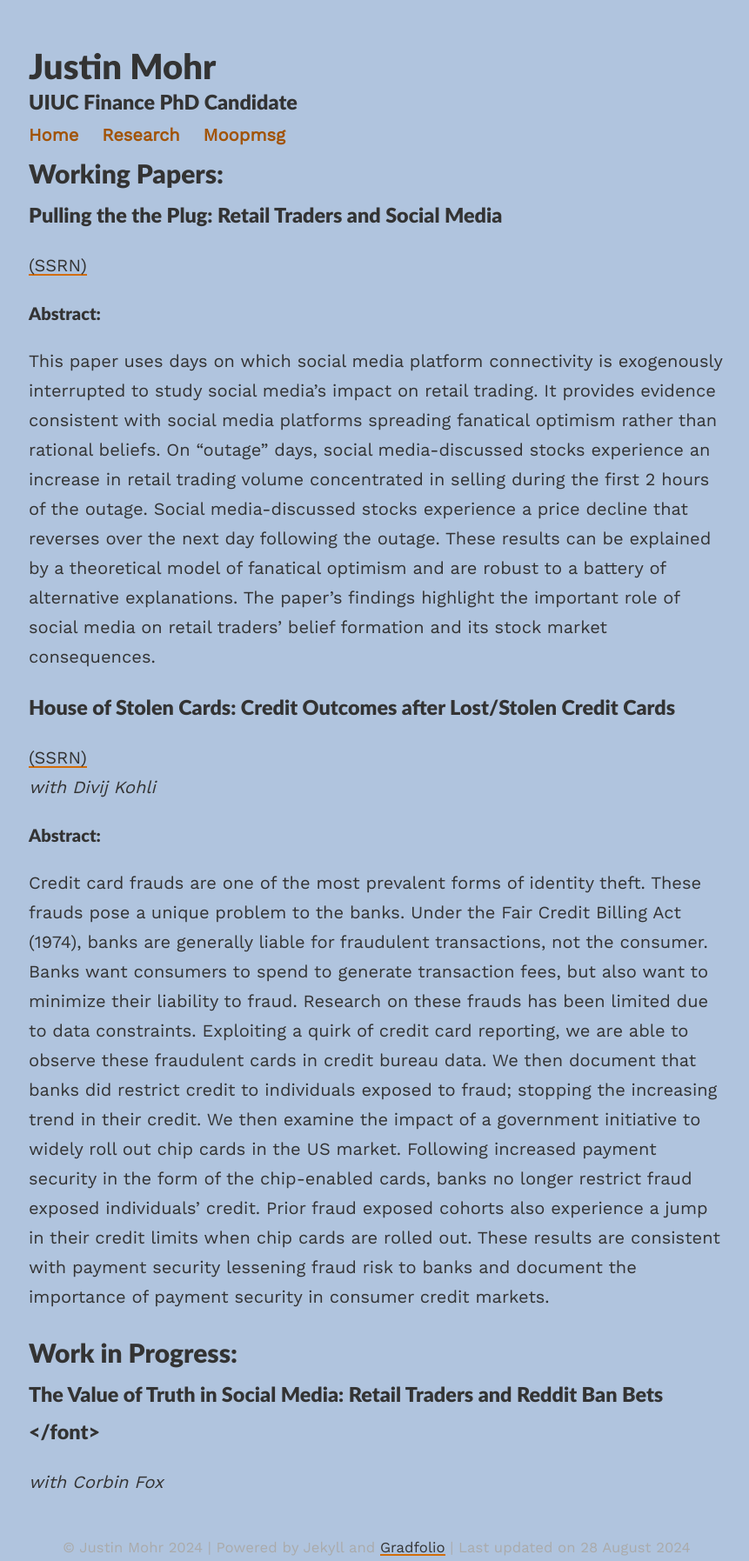
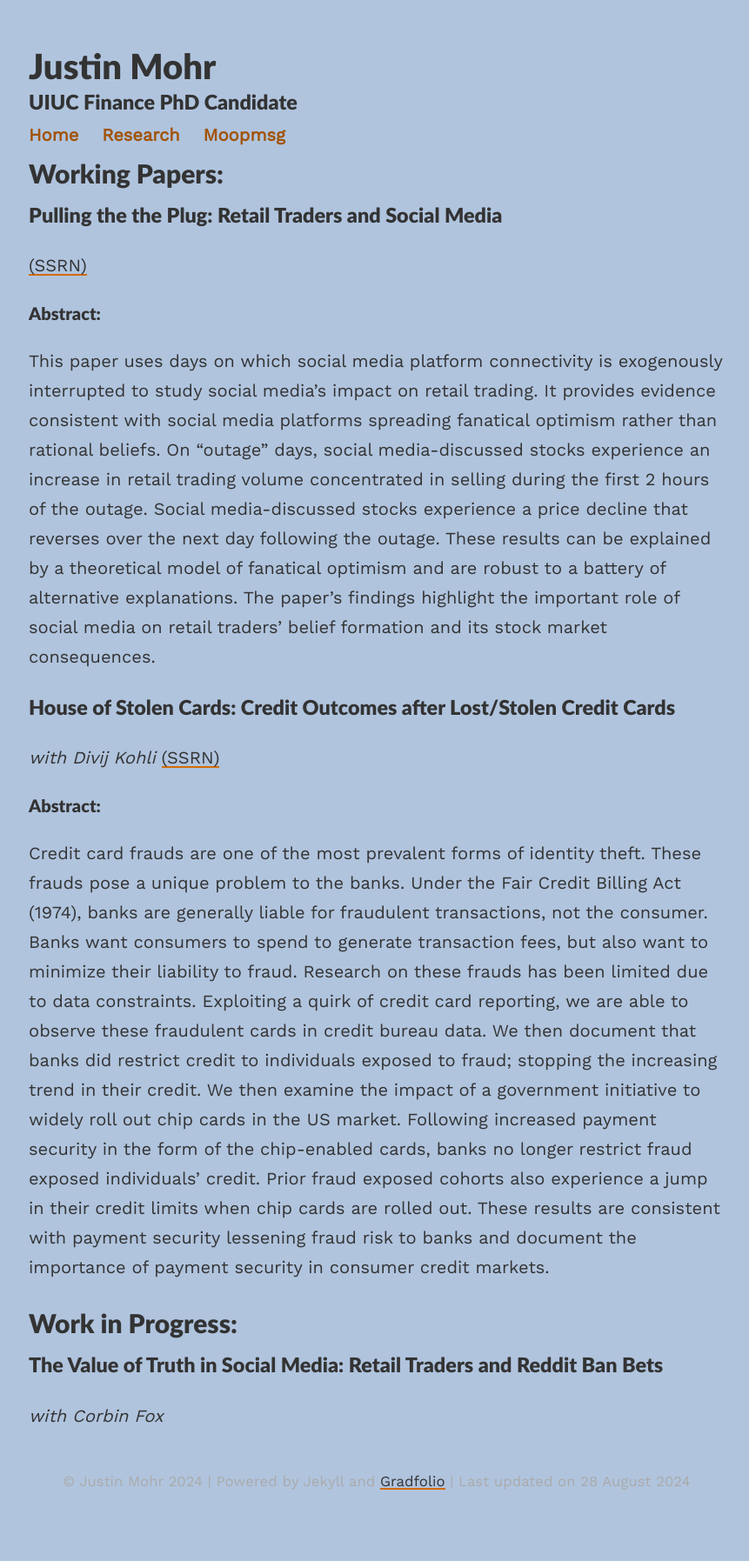
Before and after one commit to justin-mohr/justin-mohr.github.io, a Jekyll site: the page built from _pages/research.md, in a window 1280 px wide. Shown: the whole page at 87% size, without its empty margins (207-1068 px from the left). Built offline with Jekyll 4.4.1, drawn with Linux system fonts in a browser that asks for light colours; nearby versions of some CDN libraries; after the commit the page ends 1719 px from its top, so only the background shows below that.

Commit message:
Update research.md

```diff
--- a/_pages/research.md
+++ b/_pages/research.md
@@ -19,9 +19,10 @@ This paper uses days on which social media platform connectivity is exogenously
 	explanations. The paper’s findings highlight the important role of social media on
 	retail traders’ belief formation and its stock market consequences.
 
-### House of Stolen Cards: Credit Outcomes after Lost/Stolen Credit Cards
+### House of Stolen Cards: Credit Outcomes after Lost/Stolen Credit Cards <br>
+<i>with Divij Kohli</i>
 <a href="https://papers.ssrn.com/sol3/papers.cfm?abstract_id=4769744">(SSRN)</a> <br>
-<i>with Divij Kohli</i>
+
 #### Abstract:
 Credit card frauds are one of the most prevalent forms of identity theft. These frauds pose
 a unique problem to the banks. Under the Fair Credit Billing Act (1974), banks are generally
@@ -38,5 +39,5 @@ consistent with payment security lessening fraud risk to banks and document the
 of payment security in consumer credit markets.
 
 ## Work in Progress:
-### The Value of Truth in Social Media: Retail Traders and Reddit Ban Bets </font>
+### The Value of Truth in Social Media: Retail Traders and Reddit Ban Bets <br>
 <i>with Corbin Fox</i>
```
